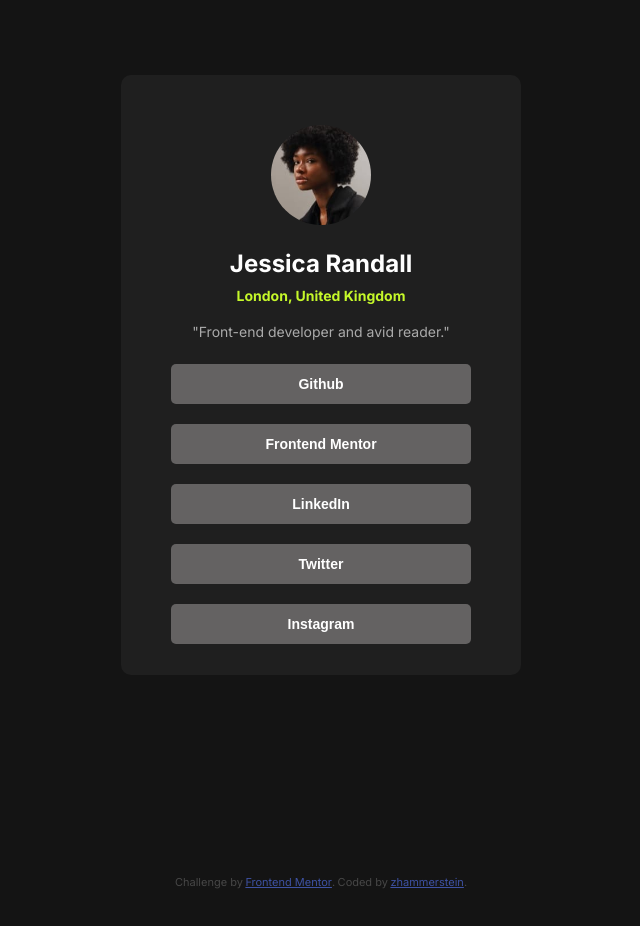
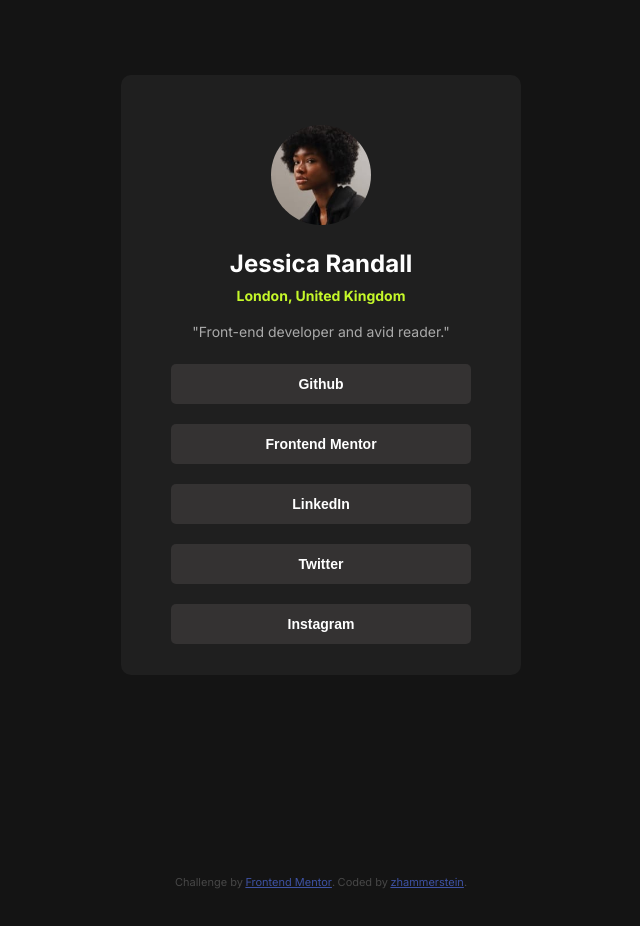
Before and after one commit to zhammerstein/social-link-profile, a plain HTML site: page index.html in a window 1280 px wide. Shown: the whole page, without its empty margins (319-959 px from the left). Drawn offline with Linux system fonts and the light colour scheme.

Commit message:
Update styles.css

```diff
--- a/styles.css
+++ b/styles.css
@@ -60,7 +60,7 @@ button{
     height:40px;
     border:none;
     border-radius: 5px;
-    background-color: hsl(0, 1%, 39%);
+    background-color: hsl(0, 1%, 20%);
     color:white;
 }
 
```
